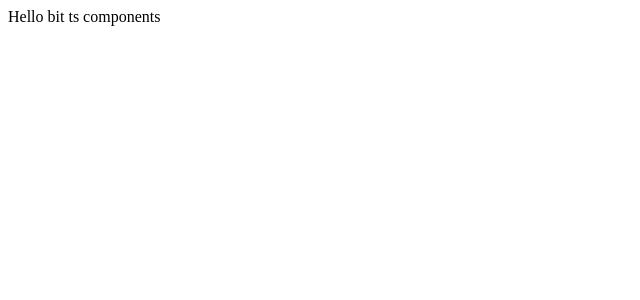
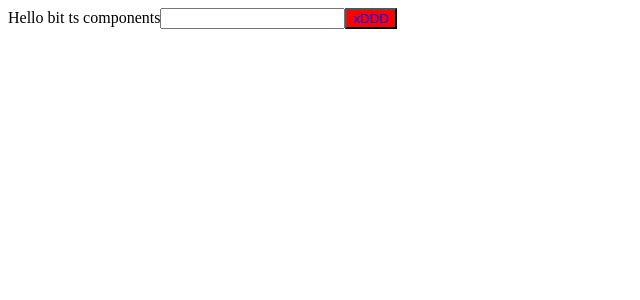
Before and after one commit to 12LuckyDev/bit-ts-components, a React (Create React App) app: page / in a window 1280 px wide. Shown: the top 300 px of the page, without its empty margins (0-640 px from the left). Built offline with nearby package versions, Linux system fonts and the light colour scheme.

Commit message:
Bug fixes

```diff
--- a/package.json
+++ b/package.json
@@ -20,11 +20,15 @@
     "@types/react": "^17.0.1",
     "@types/react-dom": "^17.0.0",
     "react-scripts": "^4.0.2",
+    "styled-components": "^5.2.1",
     "typescript": "^4.1.3"
   },
   "peerDependencies": {
     "react": "^17.0.1",
     "react-dom": "^17.0.1"
+  },
+  "devDependencies": {
+    "@types/styled-components": "^5.1.7"
   },
   "browserslist": {
     "production": [
--- a/src/app.tsx
+++ b/src/app.tsx
@@ -1,7 +1,26 @@
-import React from "react";
+import CustomInput from "./components/custom-input";
+import CustomButton from "./components/custom-button";
+
+import styled from "styled-components";
+
+const StyledButton = styled.button`
+  background: red;
+  color: blue;
+`;
 
 const App = () => {
-  return <div>Hello bit ts components</div>;
+  return (
+    <div>
+      Hello bit ts components
+      <CustomInput
+        value=""
+        onChange={(v: string) => {
+          console.log(v);
+        }}
+      />
+      <CustomButton component={StyledButton} text="xDDD" onClick={() => {}} />
+    </div>
+  );
 };
 
 export default App;
--- a/src/components/custom-button.tsx
+++ b/src/components/custom-button.tsx
@@ -1,17 +1,21 @@
-import React from "react";
+import { FC } from "react";
 
 interface CustomButtonProps {
   onClick: (name?: string) => void;
   name?: string;
   text?: string;
   type?: "button" | "submit" | "reset";
+  className?: string;
+  component?: any; //TODO try to change any for something better
 }
 
-const CustomButton: React.FC<CustomButtonProps> = ({
+const CustomButton: FC<CustomButtonProps> = ({
   onClick,
   name,
   text,
   type = "button",
+  className,
+  component: Component,
 }) => {
   if (type === "button") {
     const onClickHandler = () => {
@@ -20,14 +24,26 @@ const CustomButton: React.FC<CustomButtonProps> = ({
       }
     };
 
-    return (
-      <button type={type} onClick={onClickHandler}>
+    return !!Component ? (
+      <Component type={type} onClick={onClickHandler}>
+        {text}
+      </Component>
+    ) : (
+      <button className={className} type={type} onClick={onClickHandler}>
         {text}
       </button>
     );
   }
 
-  return <button type={type}>{text}</button>;
+  return !!Component ? (
+    <Component type={type}>
+      {text}
+    </Component>
+  ) : (
+    <button className={className} type={type}>
+      {text}
+    </button>
+  );
 };
 
 export default CustomButton;
--- a/src/components/custom-input.tsx
+++ b/src/components/custom-input.tsx
@@ -1,4 +1,4 @@
-import React, { ChangeEvent } from "react";
+import { ChangeEvent, FC } from "react";
 
 interface CustomInputProps {
   value: string;
@@ -6,14 +6,22 @@ interface CustomInputProps {
   name?: string;
   labelText?: string;
   type?: string;
+  labelClassName?: string;
+  labelComponent?: any; //TODO try to change any for something better
+  inputClassName?: string;
+  inputComponent?: any; //TODO try to change any for something better
 }
 
-const CustomInput: React.FC<CustomInputProps> = ({
+const CustomInput: FC<CustomInputProps> = ({
   value,
   onChange,
   name,
   labelText,
   type = "text",
+  labelClassName,
+  inputClassName,
+  labelComponent: LabelComponent,
+  inputComponent: InputComponent,
 }) => {
   const onChangeHandler = (e: ChangeEvent<HTMLInputElement>) => {
     if (typeof onChange === "function") {
@@ -21,10 +29,29 @@ const CustomInput: React.FC<CustomInputProps> = ({
     }
   };
 
-  const input = <input type={type} value={value} onChange={onChangeHandler} />;
+  const input = !!InputComponent ? (
+    <InputComponent type={type} value={value} onChange={onChangeHandler} />
+  ) : (
+    <input
+      className={inputClassName}
+      type={type}
+      value={value}
+      onChange={onChangeHandler}
+    />
+  );
+
+  if (!!LabelComponent) {
+    return !!labelText ? (
+      <LabelComponent>
+        {labelText} {input}
+      </LabelComponent>
+    ) : (
+      input
+    );
+  }
 
   return !!labelText ? (
-    <label>
+    <label className={labelClassName}>
       {labelText} {input}
     </label>
   ) : (
```
Also changed, not shown: 2 other files (tests, documents, lock files or other folders).
